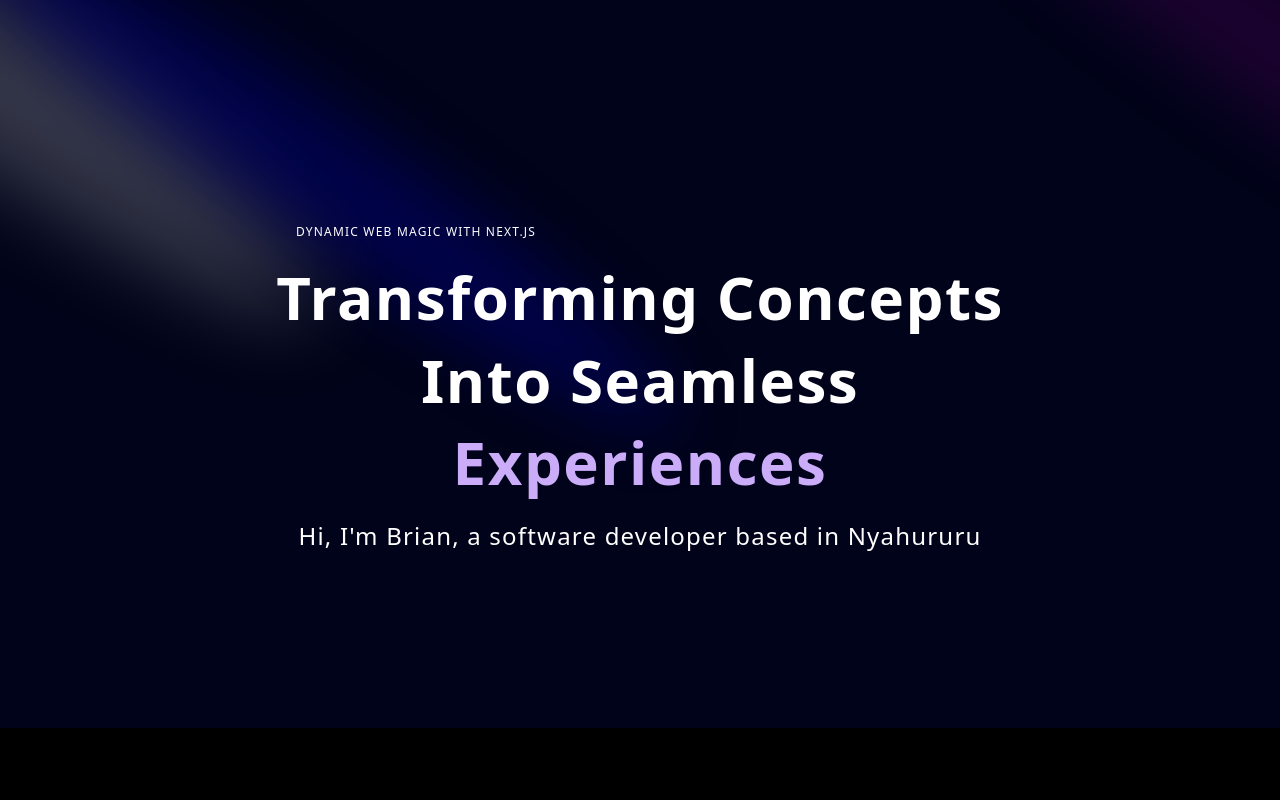
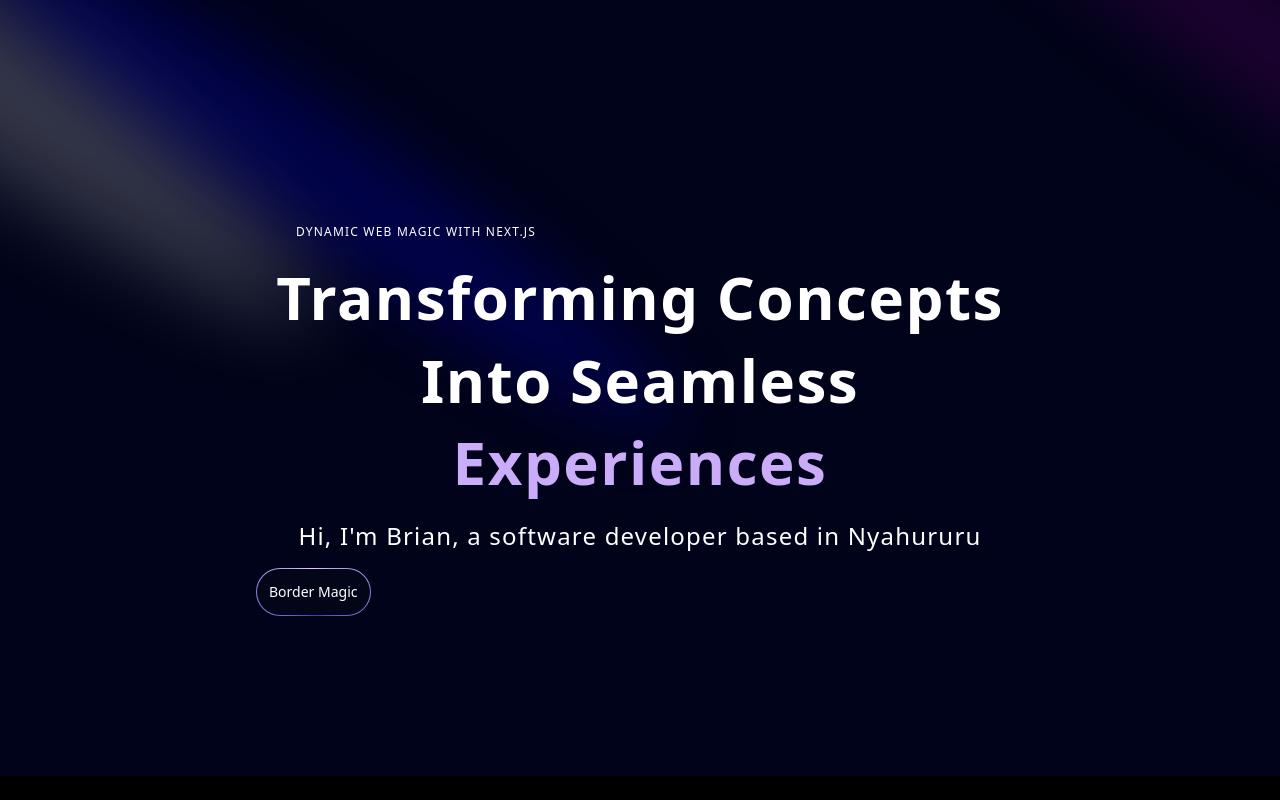
Before and after one commit to brayanriunge/portfolio, a Next.js app: page / in a window 1280 px wide. Built offline with nearby package versions, Linux system fonts and the light colour scheme.

Commit message:
Magic button

```diff
--- a/components/Hero.tsx
+++ b/components/Hero.tsx
@@ -3,6 +3,7 @@ import React from "react";
 import { Spotlight } from "./ui/Spotlight";
 import { cn } from "@/lib/utils";
 import { TextGenerateEffect } from "./ui/text-generate-effect";
+import MagicButton from "./ui/MagicButton";
 
 const Hero = () => {
   return (
@@ -42,6 +43,9 @@ const Hero = () => {
           <p className="text-center  text-sm md:text-lg lg:text-2xl tracking-wider mb-4">
             Hi, I&apos;m Brian, a software developer based in Nyahururu
           </p>
+          <a href="">
+            <MagicButton title="My Work" />
+          </a>
         </div>
       </div>
     </div>
--- /dev/null
+++ b/components/ui/MagicButton.tsx
@@ -0,0 +1,26 @@
+import React from "react";
+
+const MagicButton = ({
+  title,
+  position,
+  icon,
+  handleClick,
+  otherClasses,
+}: {
+  title: string;
+  position: string;
+  icon: React.ReactNode;
+  handleClick: () => void;
+  otherClasses: string;
+}) => {
+  return (
+    <button className="relative inline-flex h-12 overflow-hidden rounded-full p-[1px] focus:outline-none focus:ring-2 focus:ring-slate-400 focus:ring-offset-2 focus:ring-offset-slate-50">
+      <span className="absolute inset-[-1000%] animate-[spin_2s_linear_infinite] bg-[conic-gradient(from_90deg_at_50%_50%,#E2CBFF_0%,#393BB2_50%,#E2CBFF_100%)]" />
+      <span className="inline-flex h-full w-full cursor-pointer items-center justify-center rounded-full bg-slate-950 px-3 py-1 text-sm font-medium text-white backdrop-blur-3xl">
+        Border Magic
+      </span>
+    </button>
+  );
+};
+
+export default MagicButton;
```
